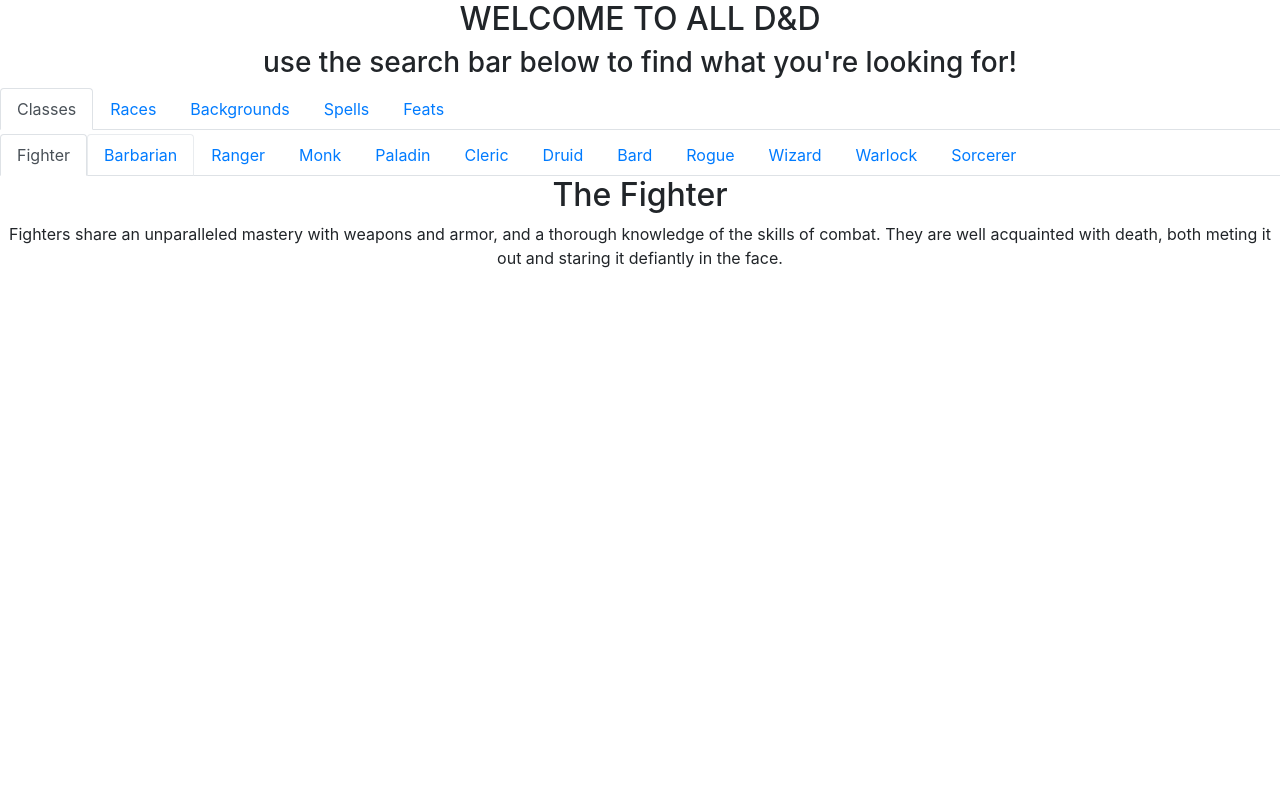
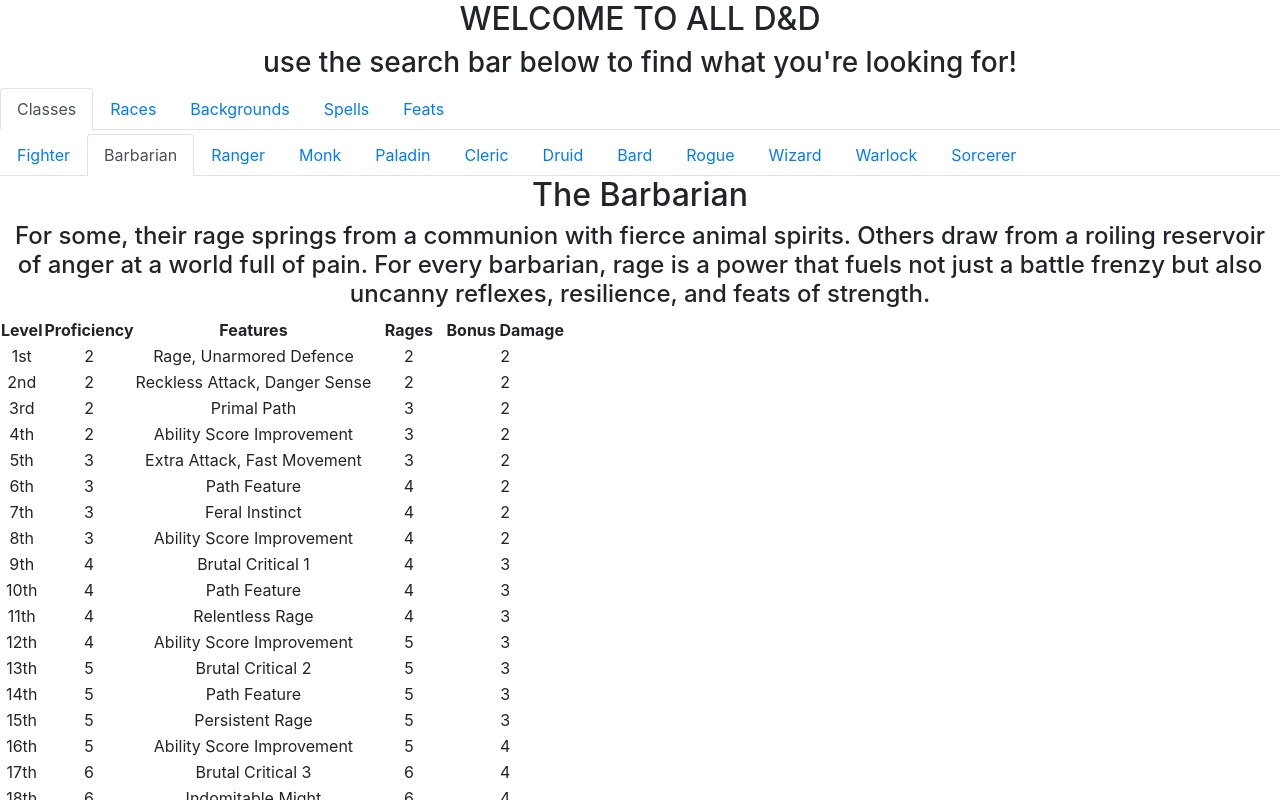
Before and after one commit to Nelson-Mendez/all-dnd, a React (Create React App) app: page / in a window 1280 px wide. Both pictures are taken after a click on the tab "Barbarian". Shown: the top 800 px of the page. Built offline with nearby package versions, Linux system fonts and the light colour scheme.

Commit message:
Cleanup
cleaned up various warnings, restructured components, data entry

```diff
--- a/src/components/backgrounds.jsx
+++ b/src/components/backgrounds.jsx
@@ -1,6 +1,4 @@
 import React from 'react';
-import Tabs from 'react-bootstrap/Tabs'
-import Tab from 'react-bootstrap/Tab'
 
 export default function Backgrounds() {
   return(
--- a/src/components/classes.jsx
+++ b/src/components/classes.jsx
@@ -1,7 +1,8 @@
 import React from 'react';
 import Tabs from 'react-bootstrap/Tabs'
 import Tab from 'react-bootstrap/Tab'
-import Barbarian from './classes/barbarian'
+import ClassBarbarian from './classes/barbarian'
+import { classes } from '../data/classes.js'
 import './classes.scss'
 
 export default function Classes() {
@@ -14,9 +15,11 @@
             and a thorough knowledge of the skills of combat. They are well acquainted with death,
             both meting it out and staring it defiantly in the face.</p>
         </Tab>
-        <Tab eventkey="barbarian" title="Barbarian">
-          <Barbarian />
+
+        <Tab eventKey="barbarian" title="Barbarian">
+          <ClassBarbarian classInfo={classes} />
         </Tab>
+
         <Tab eventKey="ranger" title="Ranger">
           <h2>The Ranger</h2>
           <p>Far from the bustle of cities and towns, past the hedges that shelter the most distant farms from the terrors of
--- a/src/components/classes/barbarian.jsx
+++ b/src/components/classes/barbarian.jsx
@@ -1,32 +1,15 @@
 import React from 'react';
-import Tabs from 'react-bootstrap/Tabs'
-import Tab from 'react-bootstrap/Tab'
-import { classes } from '../../data/classes.js'
+import LevelTable from '../levelTable'
+import Features from '../features'
 
 
-export default function Barbarian() {
+export default function ClassBarbarian(props) {
   return(
     <div className="classes__barbarian">
-      <h2>{classes.name}</h2>
-      <thead>
-        <tr>
-          <th>Level</th>
-          <th>Features</th>
-          <th>Proficiency</th>
-          <th>Rages</th>
-          <th>Rage Bonus</th>
-        </tr>
-      </thead>
-
-      {classes.table.map(level => (
-        <tr>
-          <td>{level.level}</td>
-          <td>{level.features}</td>
-          <td>{level.proficiency}</td>
-          <td>{level.rages}</td>
-          <td>{level.damage}</td>
-        </tr>
-      ))}
+      <h2>{props.classInfo.name}</h2>
+      <h4>{props.classInfo.description}</h4>
+      <LevelTable tableContents={props.classInfo.table}/>
+      <Features featureContents={props.classInfo.class_features} />
     </div>
   )
 }
--- /dev/null
+++ b/src/components/features.jsx
@@ -0,0 +1,15 @@
+import React from 'react';
+
+export default function Features(props) {
+  return(
+    <div className="features">
+      <h3>Features</h3>
+      {Object.entries(props.featureContents).map(([key, val]) => { return (
+        <div className="features__card">
+          <h4>{key}</h4>
+          <p>{val}</p>
+        </div>
+      )})}
+    </div>
+  )
+}
--- /dev/null
+++ b/src/components/levelTable.jsx
@@ -0,0 +1,24 @@
+import React from 'react';
+
+
+export default function LevelTable(props) {
+  return(
+    <table>
+      <thead>
+        <tr>
+          {Object.keys(props.tableContents[0]).map(key => {
+            return <th>{key}</th>
+          })}
+        </tr>
+      </thead>
+
+      {props.tableContents.map(level => (
+        <tr>
+          {Object.values(level).map(value => {
+            return <td>{value}</td>
+          })}
+        </tr>
+      ))}
+    </table>
+  )
+}
--- a/src/components/spells.jsx
+++ b/src/components/spells.jsx
@@ -1,6 +1,4 @@
 import React from 'react';
-import Tabs from 'react-bootstrap/Tabs'
-import Tab from 'react-bootstrap/Tab'
 
 export default function Spells() {
   return(
--- a/src/data/classes.js
+++ b/src/data/classes.js
@@ -1,149 +1,162 @@
 const classes = {
     'name': 'The Barbarian',
+    'description': "For some, their rage springs from a communion with fierce animal spirits. Others draw from a roiling reservoir of anger at a world full of pain. For every barbarian, rage is a power that fuels not just a battle frenzy but also uncanny reflexes, resilience, and feats of strength.",
     'table': [
       {
-        'level': '1st',
-        'proficiency': 2,
-        'features': 'Rage, Unarmored Defence',
-        'rages': 2,
-        'damage': 2
+        'Level': '1st',
+        'Proficiency': 2,
+        'Features': 'Rage, Unarmored Defence',
+        'Rages': 2,
+        'Bonus Damage': 2
       },
       {
-        'level': '2nd',
-        'proficiency': 2,
-        'features': 'Reckless Attack, Danger Sense',
-        'rages': 2,
-        'damage': 2
+        'Level': '2nd',
+        'Proficiency': 2,
+        'Features': 'Reckless Attack, Danger Sense',
+        'Rages': 2,
+        'Bonus Damage': 2
       },
       {
-        'level': '3rd',
-        'proficiency': 2,
-        'features': 'Primal Path',
-        'rages': 3,
-        'damage': 2
+        'Level': '3rd',
+        'Proficiency': 2,
+        'Features': 'Primal Path',
+        'Rages': 3,
+        'Bonus Damage': 2
       },
       {
-        'level': '4th',
-        'proficiency': 2,
-        'features': 'Ability Score Improvement',
-        'rages': 3,
-        'damage': 2
+        'Level': '4th',
+        'Proficiency': 2,
+        'Features': 'Ability Score Improvement',
+        'Rages': 3,
+        'Bonus Damage': 2
       },
       {
-        'level': '5th',
-        'proficiency': 3,
-        'features': 'Extra Attack, Fast Movement',
-        'rages': 3,
-        'damage': 2
+        'Level': '5th',
+        'Proficiency': 3,
+        'Features': 'Extra Attack, Fast Movement',
+        'Rages': 3,
+        'Bonus Damage': 2
       },
       {
-        'level': '6th',
-        'proficiency': 3,
-        'features': 'Path Feature',
-        'rages': 4,
-        'damage': 2
+        'Level': '6th',
+        'Proficiency': 3,
+        'Features': 'Path Feature',
+        'Rages': 4,
+        'Bonus Damage': 2
       },
       {
-        'level': '7th',
-        'proficiency': 3,
-        'features': 'Feral Instinct',
-        'rages': 4,
-        'damage': 2
+        'Level': '7th',
+        'Proficiency': 3,
+        'Features': 'Feral Instinct',
+        'Rages': 4,
+        'Bonus Damage': 2
       },
       {
-        'level': '8th',
-        'proficiency': 3,
-        'features': 'Ability Score Improvement',
-        'rages': 4,
-        'damage': 2
+        'Level': '8th',
+        'Proficiency': 3,
+        'Features': 'Ability Score Improvement',
+        'Rages': 4,
+        'Bonus Damage': 2
       },
       {
-        'level': '9th',
-        'proficiency': 4,
-        'features': 'Brutal Critical 1',
-        'rages': 4,
-        'damage': 3
+        'Level': '9th',
+        'Proficiency': 4,
+        'Features': 'Brutal Critical 1',
+        'Rages': 4,
+        'Bonus Damage': 3
       },
       {
-        'level': '10th',
-        'proficiency': 4,
-        'features': 'Path Feature',
-        'rages': 4,
-        'damage': 3
+        'Level': '10th',
+        'Proficiency': 4,
+        'Features': 'Path Feature',
+        'Rages': 4,
+        'Bonus Damage': 3
       },
       {
-        'level': '11th',
-        'proficiency': 4,
-        'features': 'Relentless Rage',
-        'rages': 4,
-        'damage': 3
+        'Level': '11th',
+        'Proficiency': 4,
+        'Features': 'Relentless Rage',
+        'Rages': 4,
+        'Bonus Damage': 3
       },
       {
-        'level': '12th',
-        'proficiency': 4,
-        'features': 'Ability Score Improvement',
-        'rages': 5,
-        'damage': 3
+        'Level': '12th',
+        'Proficiency': 4,
+        'Features': 'Ability Score Improvement',
+        'Rages': 5,
+        'Bonus Damage': 3
       },
       {
-        'level': '13th',
-        'proficiency': 5,
-        'features': 'Brutal Critical 2',
-        'rages': 5,
-        'damage': 3
+        'Level': '13th',
+        'Proficiency': 5,
+        'Features': 'Brutal Critical 2',
+        'Rages': 5,
+        'Bonus Damage': 3
       },
       {
-        'level': '14th',
-        'proficiency': 5,
-        'features': 'Path Feature',
-        'rages': 5,
-        'damage': 3
+        'Level': '14th',
+        'Proficiency': 5,
+        'Features': 'Path Feature',
+        'Rages': 5,
+        'Bonus Damage': 3
       },
       {
-        'level': '15th',
-        'proficiency': 5,
-        'features': 'Persistent Rage',
-        'rages': 5,
-        'damage': 3
+        'Level': '15th',
+        'Proficiency': 5,
+        'Features': 'Persistent Rage',
+        'Rages': 5,
+        'Bonus Damage': 3
       },
       {
-        'level': '16th',
-        'proficiency': 5,
-        'features': 'Ability Score Improvement',
-        'rages': 5,
-        'damage': 4
+        'Level': '16th',
+        'Proficiency': 5,
+        'Features': 'Ability Score Improvement',
+        'Rages': 5,
+        'Bonus Damage': 4
       },
       {
-        'level': '17th',
-        'proficiency': 6,
-        'features': 'Brutal Critical 3',
-        'rages': 6,
-        'damage': 4
+        'Level': '17th',
+        'Proficiency': 6,
+        'Features': 'Brutal Critical 3',
+        'Rages': 6,
+        'Bonus Damage': 4
       },
       {
-        'level': '18th',
-        'proficiency': 6,
-        'features': 'Indomitable Might',
-        'rages': 6,
-        'damage': 4
+        'Level': '18th',
+        'Proficiency': 6,
+        'Features': 'Indomitable Might',
+        'Rages': 6,
+        'Bonus Damage': 4
       },
       {
-        'level': '19th',
-        'proficiency': 6,
-        'features': 'Ability Score Improvement',
-        'rages': 6,
-        'damage': 4
+        'Level': '19th',
+        'Proficiency': 6,
+        'Features': 'Ability Score Improvement',
+        'Rages': 6,
+        'Bonus Damage': 4
       },
       {
-        'level': '20th',
-        'proficiency': 6,
-        'features': 'Primal Champion',
-        'rages': 'Unlimited',
-        'damage': 4
+        'Level': '20th',
+        'Proficiency': 6,
+        'Features': 'Primal Champion',
+        'Rages': 'Unlimited',
+        'Bonus Damage': 4
       }
     ],
-    'Class Features': {
-
+    'class_features': {
+      'Unarmoured Defence': "While you are not wearing any armor, your Armor Class equals 10 + your Dexterity modifier + your Constitution modifier. You can use a shield and still gain this benefit.",
+      'Reckless Attack': "Starting at 2nd level, you can throw aside all concern for defense to attack with fierce desperation. When you make your first attack on your turn, you can decide to attack recklessly. Doing so gives you advantage on melee weapon attack rolls using Strength during this turn, but attack rolls against you have advantage until your next turn.",
+      'Danger Sense': "At 2nd level, you gain an uncanny sense of when things nearby aren’t as they should be, giving you an edge when you dodge away from danger. You have advantage on Dexterity saving throws against effects that you can see, such as traps and spells. To gain this benefit, you can’t be blinded, deafened, or incapacitated.",
+      'Primal Path': "At 3rd level, you choose a path that shapes the nature of your rage. The Path of the Berserker is detailed at the end of the class description, and additional primal paths are available in other sources. Your choice grants you features at 3rd level and again at 6th, 10th, and 14th levels.",
+      'Ability Score Improvement': "When you reach 4th level, and again at 8th, 12th, 16th, and 19th level, you can increase one ability score of your choice by 2, or you can increase two ability scores of your choice by 1. As normal, you can’t increase an ability score above 20 using this feature. Using the optional feats rule, you can forgo taking this feature to take a feat of your choice instead.",
+      'Extra Attack': "Beggining at 5th level, you can attack twice, instead of once, whenever you take the Attack action on your turn.",
+      'Fast Movement': "Starting at 5th level, your speed increases by 10 feet while you aren't wearing heavy armour.",
+      'Feral Instinct': "At 7th level, a Barbarians instincts are so honed, that you have advantage on Initiative Rolls. Additionally, if you are surprised at the beginning of combat, and aren't incapacitated, you can act normally on your first turn, but only if you enter your rage before doing anything else on that turn.",
+      'Brutal Critical': "Beggining at the 9th level, you can roll one additional weapon damage die when determining the extra damage for a critical hit with a melee attack. This increases to two additional dice at 13th level, and three additional dice at 17th level",
+      'Relentless Rage': "Starting at 11th level, your rage can keep you fighting despite grievous wounds. If you drop to 0 hit points while you’re raging and don’t die outright, you can make a DC 10 Constitution saving throw. If you succeed, you drop to 1 hit point instead. Each time you use this feature after the first, the DC increases by 5. When you finish a short or long rest, the DC resets to 10.",
+      'Persistent Rage': "Beginning at 15th level, your rage is so fierce that it ends early only if you fall unconscious or if you choose to end it.",
+      'Indomitable Might': "Beginning at 18th level, if your total for a Strength check is less than your Strength score, you can use that score in place of the total.",
+      'Primal Champion': "At 20th level, you embody the power of the wilds. Your Strength and Constitution scores increase by 4. Your maximum for those scores is now 24"
     },
     'Hits': {
       'Dice': '1d12 per Barbarian level',
@@ -163,19 +176,6 @@
       'Benefits': ["You have advantage on both Strength Checks and Strength Saving Throws", "When you make a melee weapon attack using Strength, you gain a bonus to the Damage Roll that increases as you gain levels as a Barbarian, as shown in the Rage Damage column of the Barbarian table", "You have resistance to Bludgeoning, Piercing, and Slashing damage"],
       'info': ["If you are able to cast spells, you can't cast them, or concentrate on them while raging.", "Your rage lasts for 1 minute. It ends early if you are knocked unconscious, or if your turn ends and either: you haven't attacked a hostile creature since your last turn, or you haven't taken damage since your last turn. You may also end your rage on your turn as a bonus action", "Once you have raged the number of times shown for your barbarian level in the Rages column of the Barbarian table, you must finish a long rest before you can rage again."]
     },
-    'Unarmoured Defence': "While you are not wearing any armor, your Armor Class equals 10 + your Dexterity modifier + your Constitution modifier. You can use a shield and still gain this benefit.",
-    'Reckless Attack': "Starting at 2nd level, you can throw aside all concern for defense to attack with fierce desperation. When you make your first attack on your turn, you can decide to attack recklessly. Doing so gives you advantage on melee weapon attack rolls using Strength during this turn, but attack rolls against you have advantage until your next turn.",
-    'Danger Sense': "At 2nd level, you gain an uncanny sense of when things nearby aren’t as they should be, giving you an edge when you dodge away from danger. You have advantage on Dexterity saving throws against effects that you can see, such as traps and spells. To gain this benefit, you can’t be blinded, deafened, or incapacitated.",
-    'Primal Path': "At 3rd level, you choose a path that shapes the nature of your rage. The Path of the Berserker is detailed at the end of the class description, and additional primal paths are available in other sources. Your choice grants you features at 3rd level and again at 6th, 10th, and 14th levels.",
-    'Ability Score Improvement': "When you reach 4th level, and again at 8th, 12th, 16th, and 19th level, you can increase one ability score of your choice by 2, or you can increase two ability scores of your choice by 1. As normal, you can’t increase an ability score above 20 using this feature. Using the optional feats rule, you can forgo taking this feature to take a feat of your choice instead.",
-    'Extra Attack': "Beggining at 5th level, you can attack twice, instead of once, whenever you take the Attack action on your turn.",
-    'Fast Movement': "Starting at 5th level, your speed increases by 10 feet while you aren't wearing heavy armour.",
-    'Feral Instinct': "At 7th level, a Barbarians instincts are so honed, that you have advantage on Initiative Rolls. Additionally, if you are surprised at the beginning of combat, and aren't incapacitated, you can act normally on your first turn, but only if you enter your rage before doing anything else on that turn.",
-    'Brutal Critical': "Beggining at the 9th level, you can roll one additional weapon damage die when determining the extra damage for a critical hit with a melee attack. This increases to two additional dice at 13th level, and three additional dice at 17th level",
-    'Relentless Rage': "Starting at 11th level, your rage can keep you fighting despite grievous wounds. If you drop to 0 hit points while you’re raging and don’t die outright, you can make a DC 10 Constitution saving throw. If you succeed, you drop to 1 hit point instead. Each time you use this feature after the first, the DC increases by 5. When you finish a short or long rest, the DC resets to 10.",
-    'Persistent Rage': "Beginning at 15th level, your rage is so fierce that it ends early only if you fall unconscious or if you choose to end it.",
-    'Indomitable Might': "Beginning at 18th level, if your total for a Strength check is less than your Strength score, you can use that score in place of the total.",
-    'Primal Champion': "At 20th level, you embody the power of the wilds. Your Strength and Constitution scores increase by 4. Your maximum for those scores is now 24",
     'Subclasses': {
       'Path of the Berserker': {
         'description': "For some Barbarians, rage is a means to an end - that end being violence. The Path of the Berserker is a path of untrammeled fury, slick with blood. As you enter the berserker's rage, you thrill in the chaos of battle, heedless of your own health or well-being.",
```
